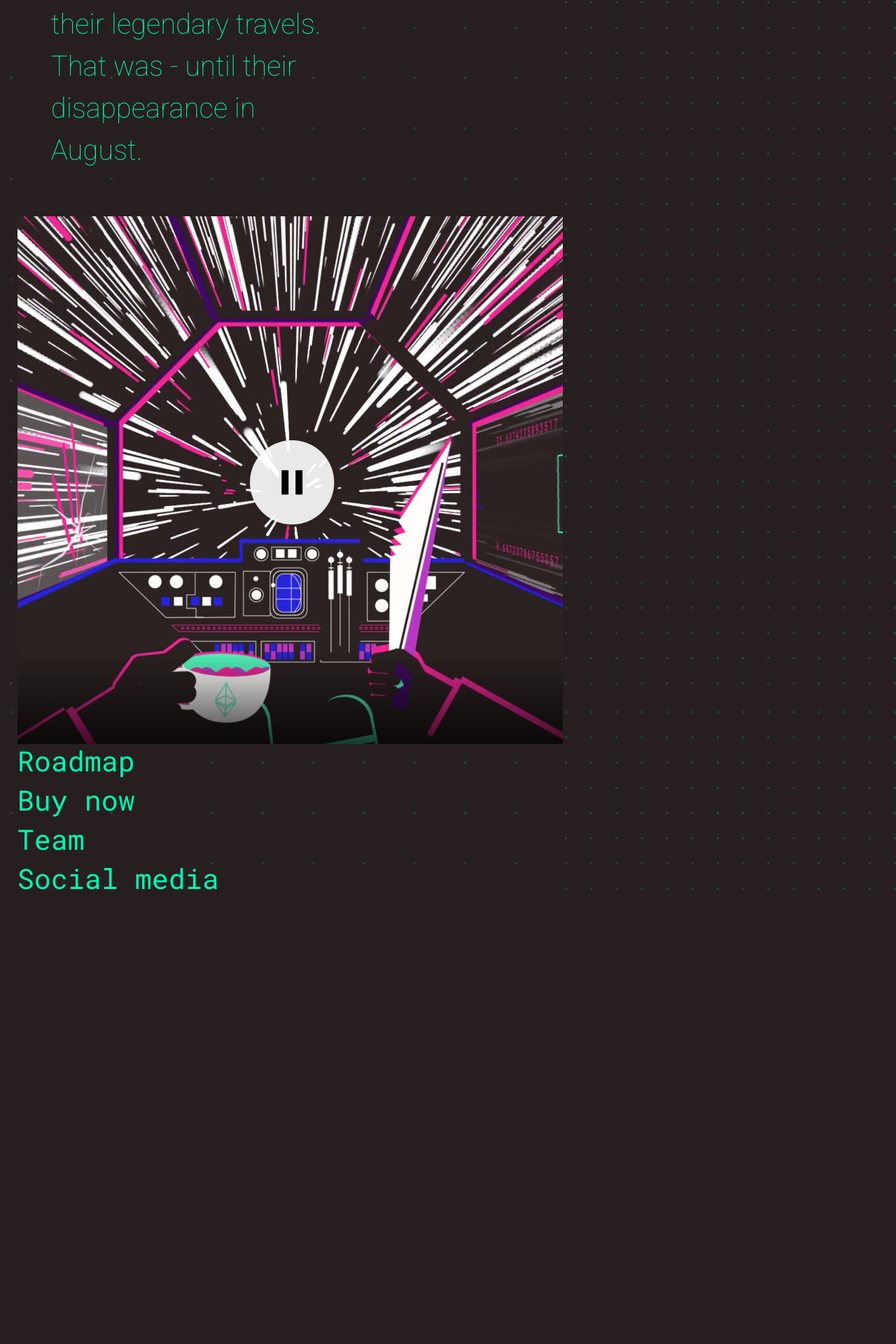
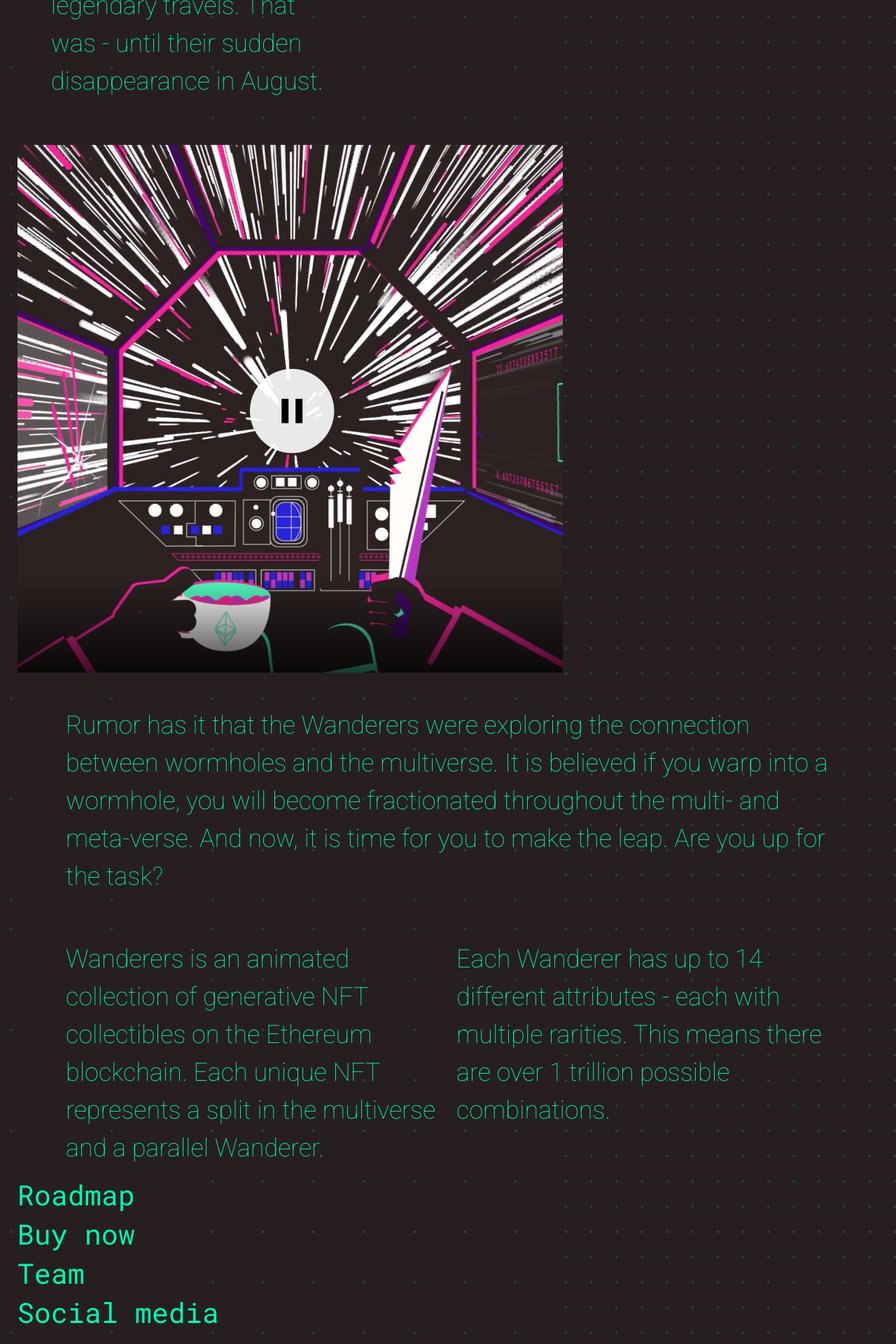
Before and after one commit to wanderers-nft/wanderers, a React (Create React App) app in the folder frontend/: page / in a window 1280 px wide. Shown: the part 352-2272 px from the top of the page at 70% size. Before the commit the page ends 1652 px from the top, so only its background shows below. Built offline with nearby package versions, Linux system fonts and the light colour scheme.

Commit message:
Add section about section

```diff
--- a/frontend/src/About.css
+++ b/frontend/src/About.css
@@ -1,5 +1,7 @@
+.about {}
+
 .about p {
     font-family: "Roboto", sans-serif;
     font-weight: 100;
-    font-size: 250%;
+    font-size: 225%;
 }
--- a/frontend/src/About.tsx
+++ b/frontend/src/About.tsx
@@ -1,17 +1,50 @@
 import video_placeholder from "./assets/video_placeholder.png"
 import "./About.css";
-import {Col, Image, Row} from "react-bootstrap";
+import {Col, Container, Image, Row} from "react-bootstrap";
 
 export function About() {
     return (
-        <Row className="about">
+        <>
+            <Row className="about mb-5">
                 <Col xxl={3} lg={4} md={8} className="m-lg-5 m-md-1">
                     <p>The Wanderers are an infamous band of intergalactic space voyagers known for their legendary
-                    travels. That was - until their disappearance in August.</p>
+                        travels. That was - until their sudden disappearance in August.</p>
                 </Col>
                 <Col xxl="auto" lg="auto" md="auto">
                     <Image src={video_placeholder} alt="video placeholder" fluid/>
                 </Col>
             </Row>
+            <Row className="about">
+                <Col>
+                    <Container>
+                        <Row>
+                            <Col className="mb-5">
+                                <p>Rumor has it that the Wanderers were exploring the connection between wormholes and
+                                    the multiverse. It
+                                    is believed if you warp into a wormhole, you will become fractionated throughout the
+                                    multi- and
+                                    meta-verse. And now, it is time for you to make the leap. Are you up for the task?
+                                </p>
+                            </Col>
+                        </Row>
+                        <Row>
+                            <Col>
+                                <p>
+                                    Wanderers is an animated collection of generative NFT collectibles on the
+                                    Ethereum blockchain. Each unique NFT represents a split in the multiverse and a
+                                    parallel
+                                    Wanderer.
+                                </p>
+                            </Col>
+                            <Col>
+                                <p>Each Wanderer has up to 14 different attributes - each with multiple rarities. This
+                                    means there are over 1 trillion possible combinations.
+                                </p>
+                            </Col>
+                        </Row>
+                    </Container>
+                </Col>
+            </Row>
+        </>
     )
 }
--- a/frontend/src/Navigation.tsx
+++ b/frontend/src/Navigation.tsx
@@ -3,7 +3,7 @@ import {Col, Container, Row} from "react-bootstrap";
 
 export function Navigation() {
     return (
-        <Container fluid>
+        <Container fluid="xxl">
             <Row className="align-items-center">
                 <Col lg={6} md={4}>
                     <h1><Link to="/">WANDERERS</Link></h1>
```
Lines whose indentation alone changed are shown as unchanged.
